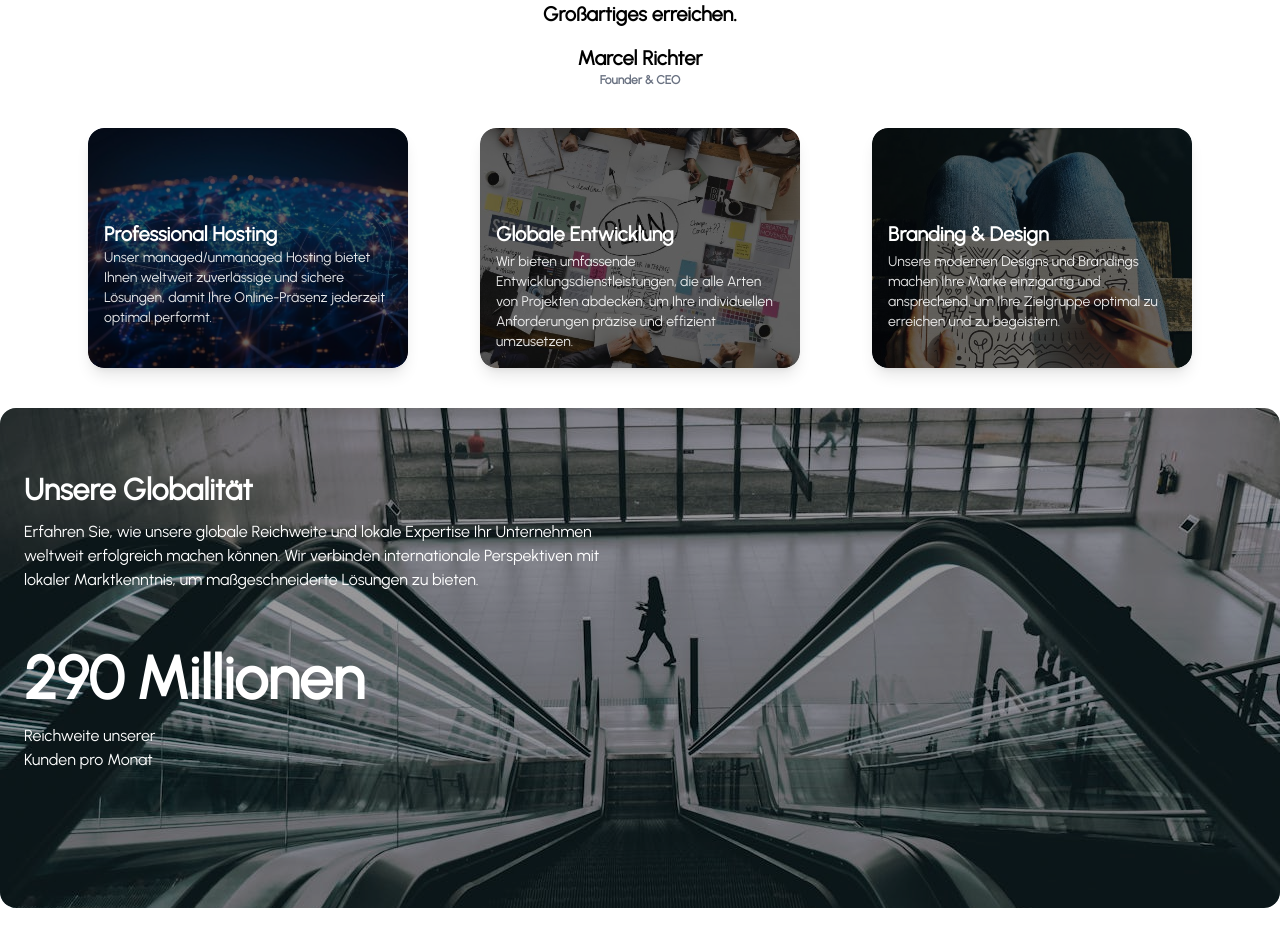
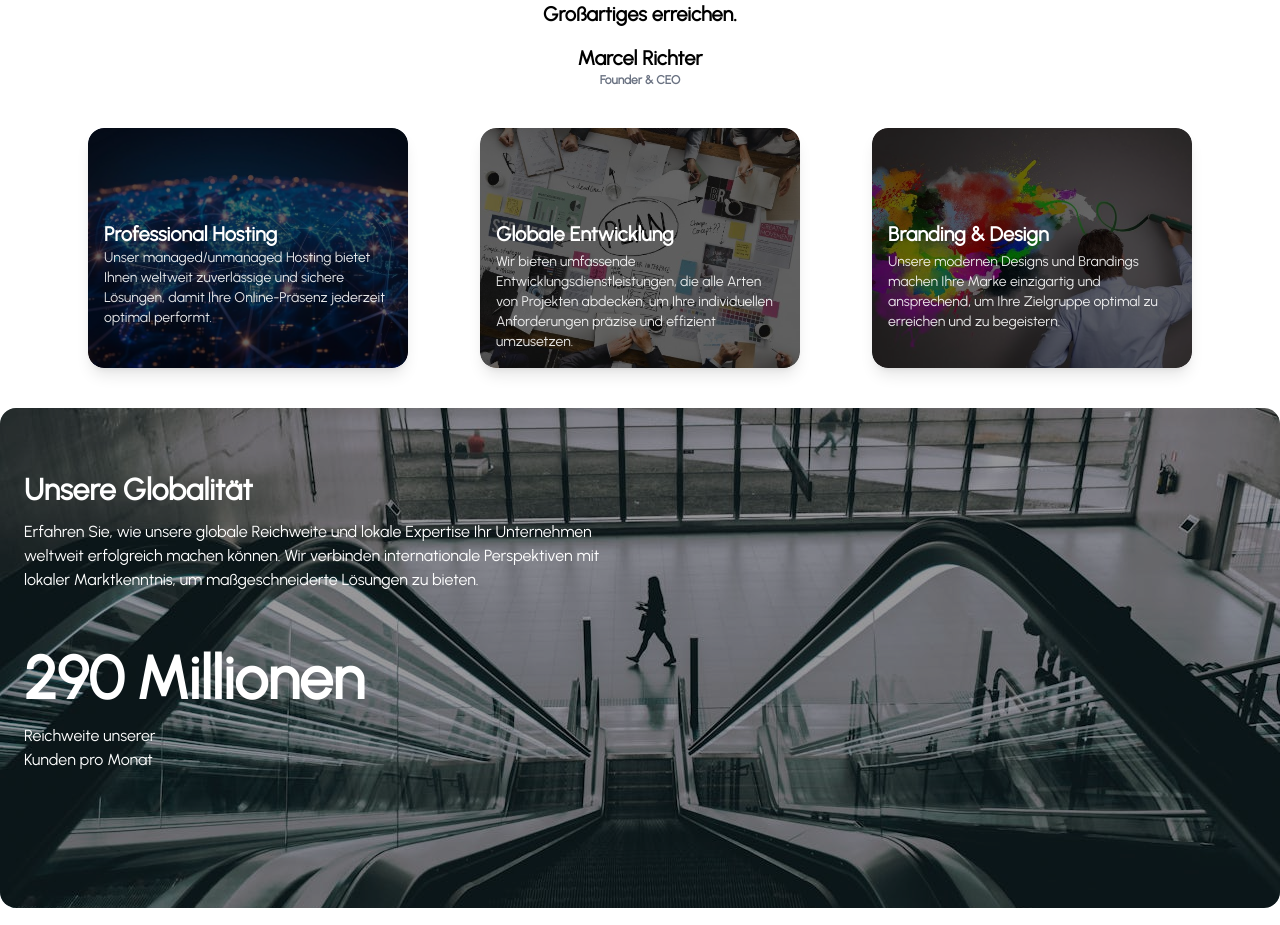
Before and after one commit to sh3rlock7/metis2.0, a Next.js app: page / in a window 1280 px wide. Shown: the part 902-1827 px from the top of the page. Built offline with nearby package versions, Linux system fonts and the light colour scheme; no server answers.

Commit message:
add create.jpg, to fix service 3

```diff
--- a/app/ui/components/home-components/Services.tsx
+++ b/app/ui/components/home-components/Services.tsx
@@ -92,7 +92,7 @@ export const Services = () => {
         >
           <motion.div className="w-full h-full">
             <Image
-              src="/creativity.jpg"
+              src="/create.jpg"
               alt="creative image"
               fill
               className="object-cover rounded-2xl"
```
Also changed, not shown: public/create.jpg (added).
